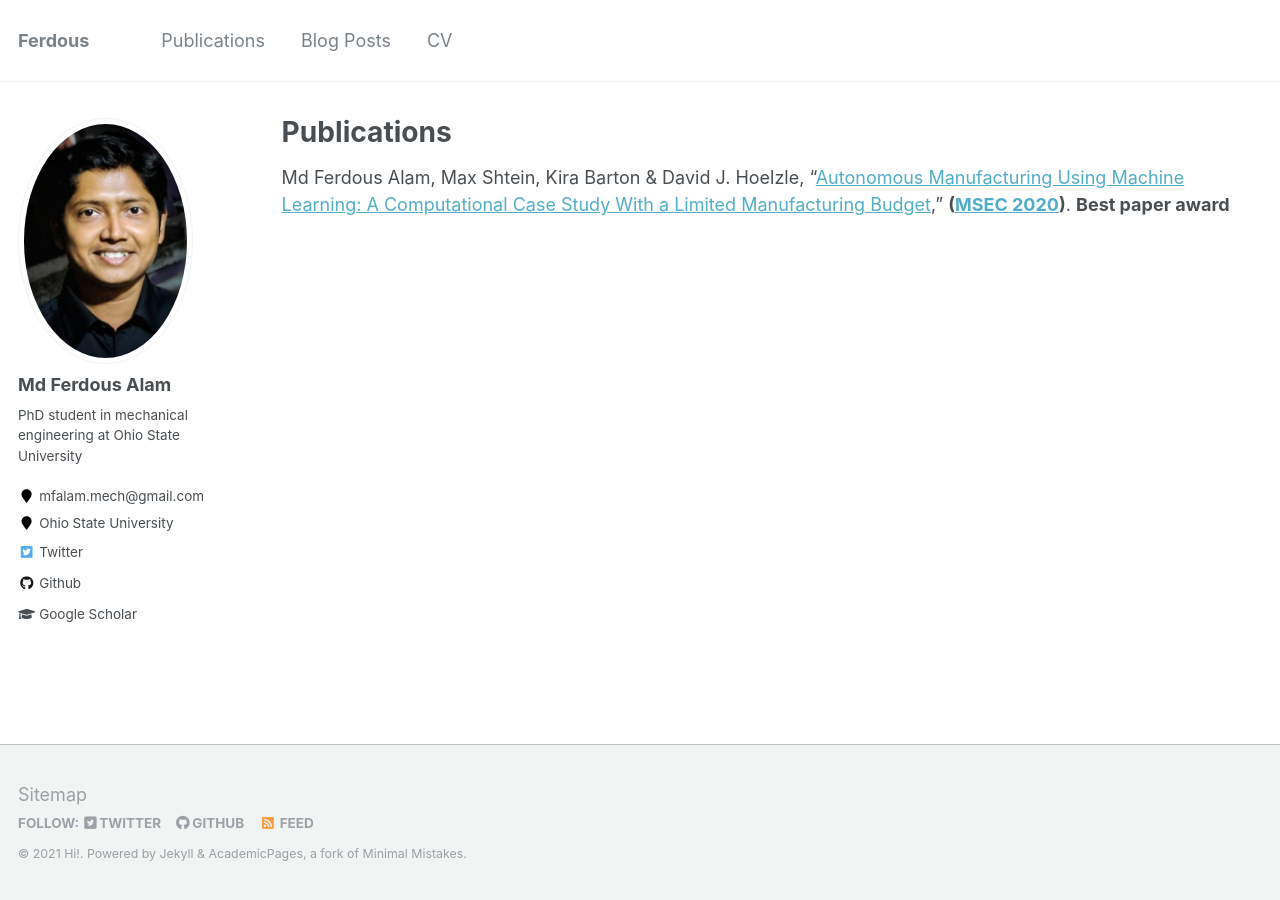
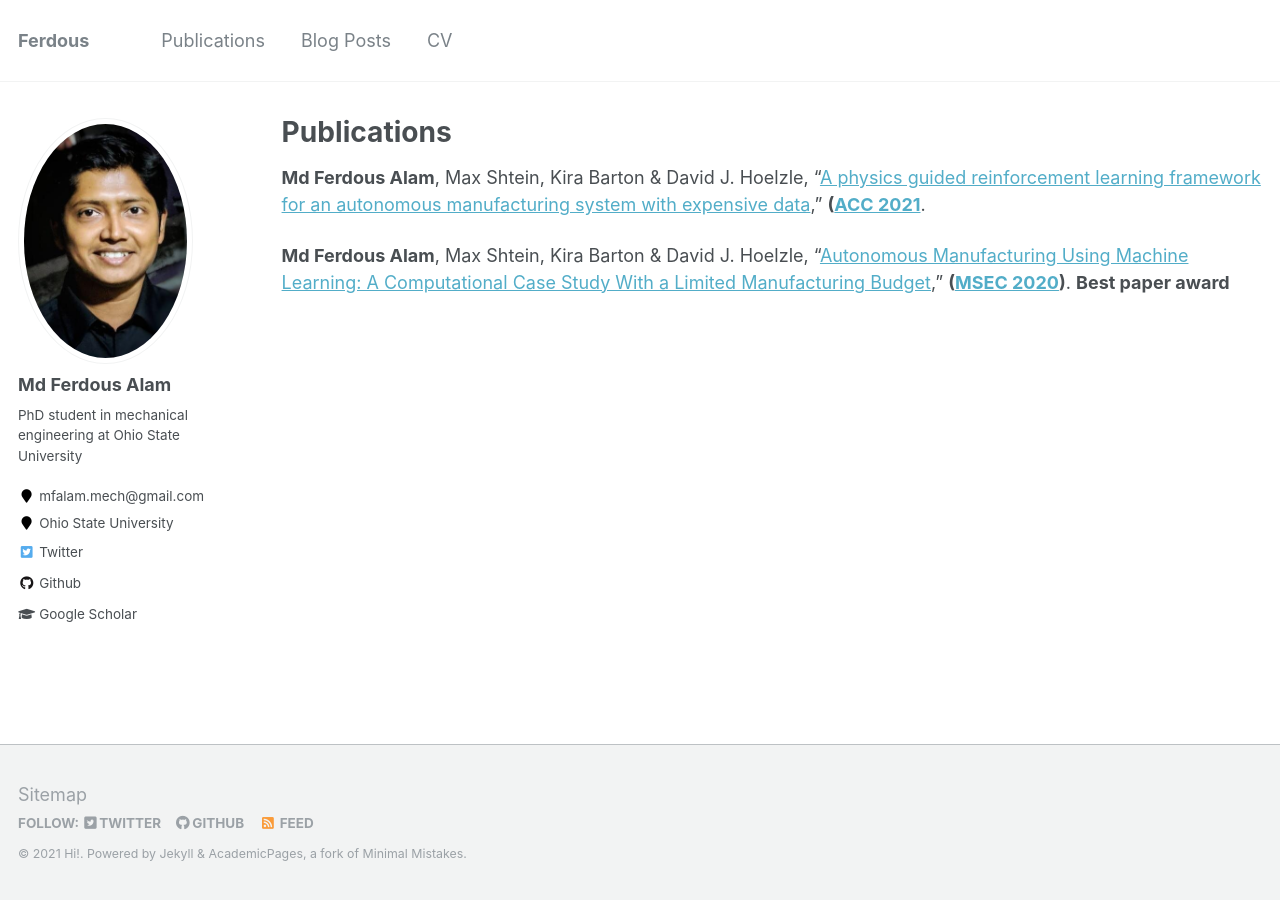
Before and after one commit to ghost-083/ghost-083.github.io, a Jekyll site: the page built from _pages/publications.md, in a window 1280 px wide. Built offline with Jekyll 4.4.1, drawn with Linux system fonts in a browser that asks for light colours.

Commit message:
Trigger rebuild

```diff
--- a/_pages/publications.md
+++ b/_pages/publications.md
@@ -11,4 +11,7 @@ author_profile: true
 
 {% include base_path %}
 
-Md Ferdous Alam, Max Shtein, Kira Barton & David J. Hoelzle, “[Autonomous Manufacturing Using Machine Learning: A Computational Case Study With a Limited Manufacturing Budget](https://asmedigitalcollection.asme.org/MSEC/proceedings-abstract/MSEC2020/84263/V002T07A009/1095697),” **([MSEC 2020](https://event.asme.org/MSEC-2020))**. **Best paper award**
+**Md Ferdous Alam**, Max Shtein, Kira Barton & David J. Hoelzle, “[A  physics guided reinforcement learning framework for an autonomous manufacturing system with expensive data](),” **([ACC 2021](https://acc2021.a2c2.org/)**.
+
+
+**Md Ferdous Alam**, Max Shtein, Kira Barton & David J. Hoelzle, “[Autonomous Manufacturing Using Machine Learning: A Computational Case Study With a Limited Manufacturing Budget](https://asmedigitalcollection.asme.org/MSEC/proceedings-abstract/MSEC2020/84263/V002T07A009/1095697),” **([MSEC 2020](https://event.asme.org/MSEC-2020))**. **Best paper award**
```
